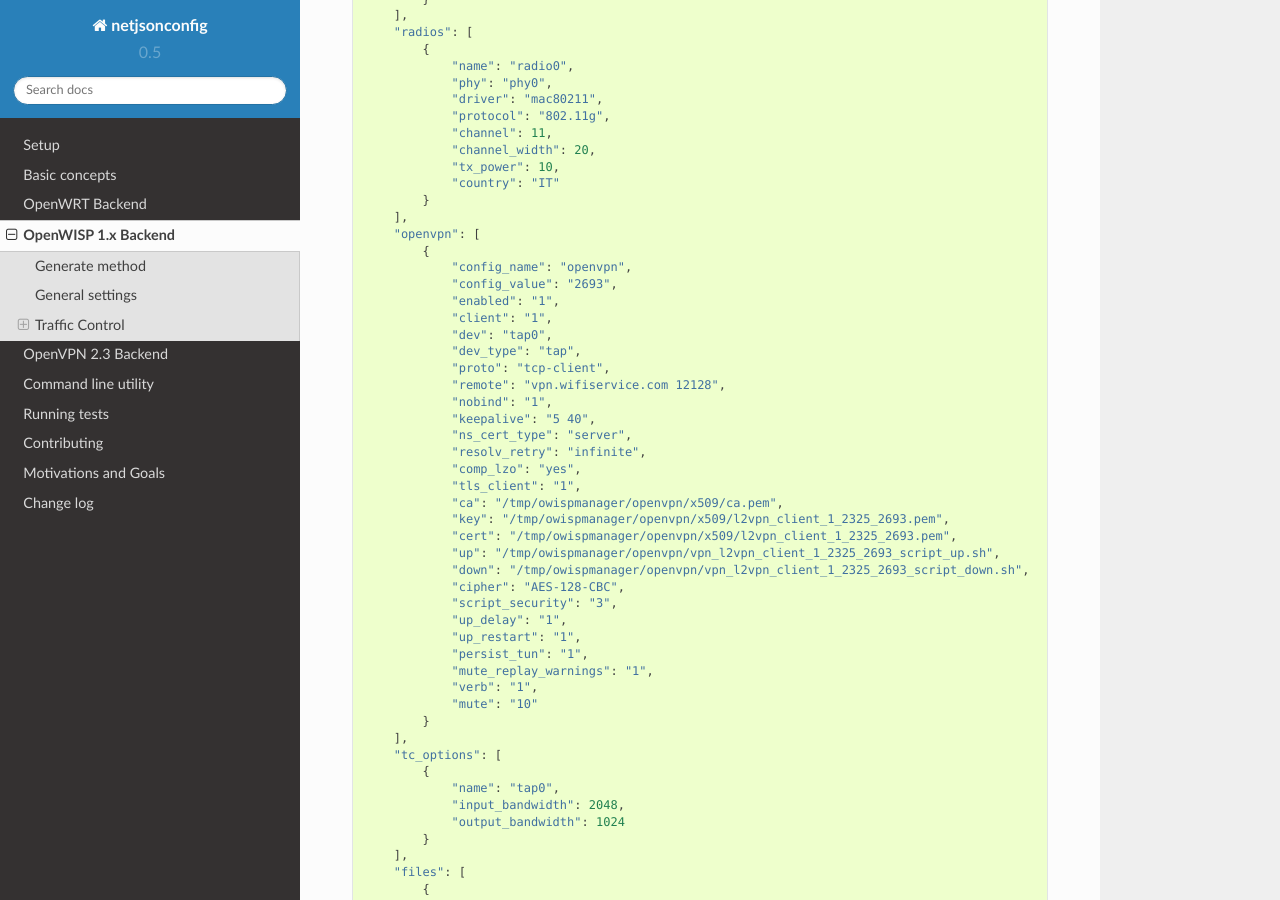
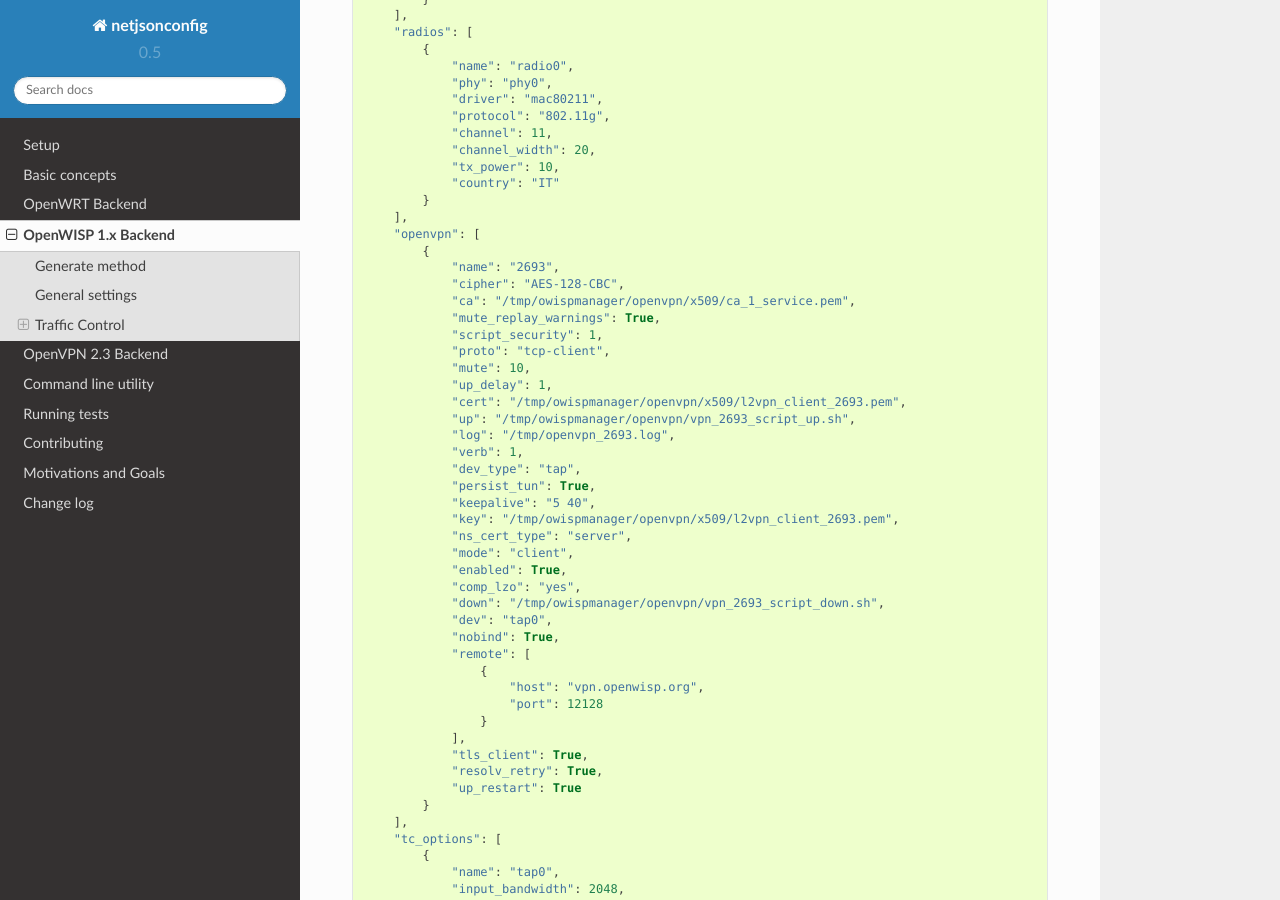
Before and after one commit to openwisp/netjsonconfig, a Sphinx documentation site: the page built from docs/source/backends/openwisp.rst, in a window 1280 px wide and 900 px high, scrolled down 3615 px. Built offline with Sphinx 7.4.7 and the Read the Docs theme 2.0.0, drawn with Linux system fonts in a browser that asks for light colours.

Commit message:
[docs] Updated OpenVPN example in OpenWISP backend page

```diff
--- a/docs/source/backends/openwisp.rst
+++ b/docs/source/backends/openwisp.rst
@@ -214,33 +214,38 @@ The following example shows a full working *configuration dictionary* for the
         ],
         "openvpn": [
             {
-                "config_name": "openvpn",
-                "config_value": "2693",
-                "enabled": "1",
-                "client": "1",
+                "name": "2693",
+                "cipher": "AES-128-CBC",
+                "ca": "/tmp/owispmanager/openvpn/x509/ca_1_service.pem",
+                "mute_replay_warnings": True,
+                "script_security": 1,
+                "proto": "tcp-client",
+                "mute": 10,
+                "up_delay": 1,
+                "cert": "/tmp/owispmanager/openvpn/x509/l2vpn_client_2693.pem",
+                "up": "/tmp/owispmanager/openvpn/vpn_2693_script_up.sh",
+                "log": "/tmp/openvpn_2693.log",
+                "verb": 1,
+                "dev_type": "tap",
+                "persist_tun": True,
+                "keepalive": "5 40",
+                "key": "/tmp/owispmanager/openvpn/x509/l2vpn_client_2693.pem",
+                "ns_cert_type": "server",
+                "mode": "client",
+                "enabled": True,
+                "comp_lzo": "yes",
+                "down": "/tmp/owispmanager/openvpn/vpn_2693_script_down.sh",
                 "dev": "tap0",
-                "dev_type": "tap",
-                "proto": "tcp-client",
-                "remote": "vpn.wifiservice.com 12128",
-                "nobind": "1",
-                "keepalive": "5 40",
-                "ns_cert_type": "server",
-                "resolv_retry": "infinite",
-                "comp_lzo": "yes",
-                "tls_client": "1",
-                "ca": "/tmp/owispmanager/openvpn/x509/ca.pem",
-                "key": "/tmp/owispmanager/openvpn/x509/l2vpn_client_1_2325_2693.pem",
-                "cert": "/tmp/owispmanager/openvpn/x509/l2vpn_client_1_2325_2693.pem",
-                "up": "/tmp/owispmanager/openvpn/vpn_l2vpn_client_1_2325_2693_script_up.sh",
-                "down": "/tmp/owispmanager/openvpn/vpn_l2vpn_client_1_2325_2693_script_down.sh",
-                "cipher": "AES-128-CBC",
-                "script_security": "3",
-                "up_delay": "1",
-                "up_restart": "1",
-                "persist_tun": "1",
-                "mute_replay_warnings": "1",
-                "verb": "1",
-                "mute": "10"
+                "nobind": True,
+                "remote": [
+                    {
+                        "host": "vpn.openwisp.org",
+                        "port": 12128
+                    }
+                ],
+                "tls_client": True,
+                "resolv_retry": True,
+                "up_restart": True
             }
         ],
         "tc_options": [
```
